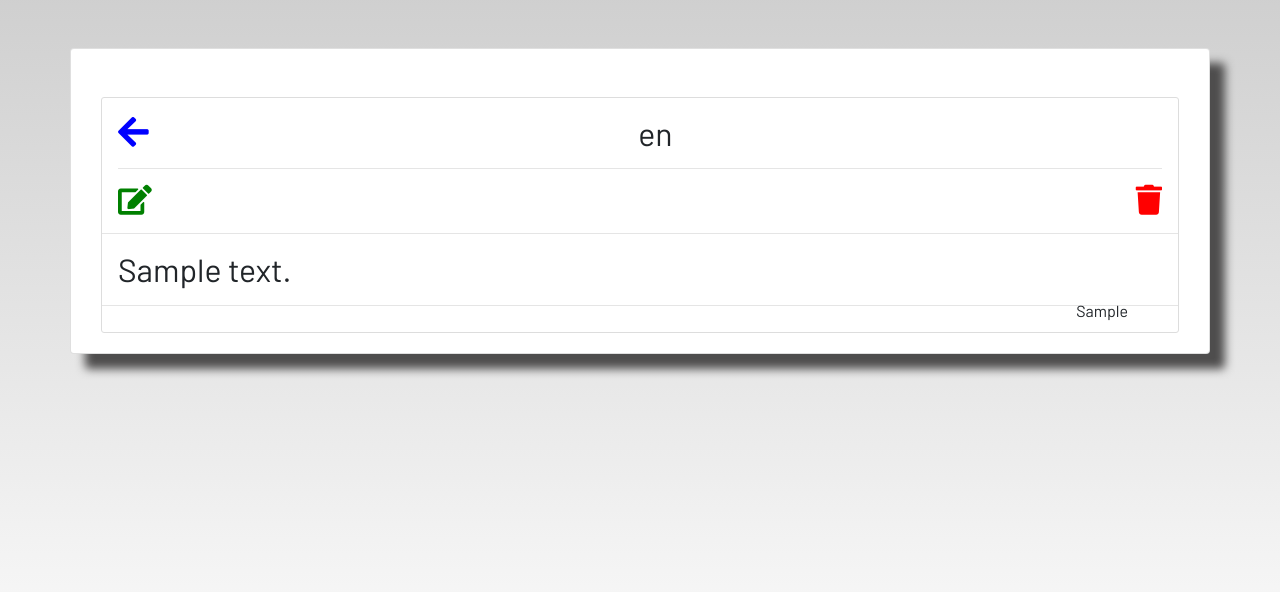
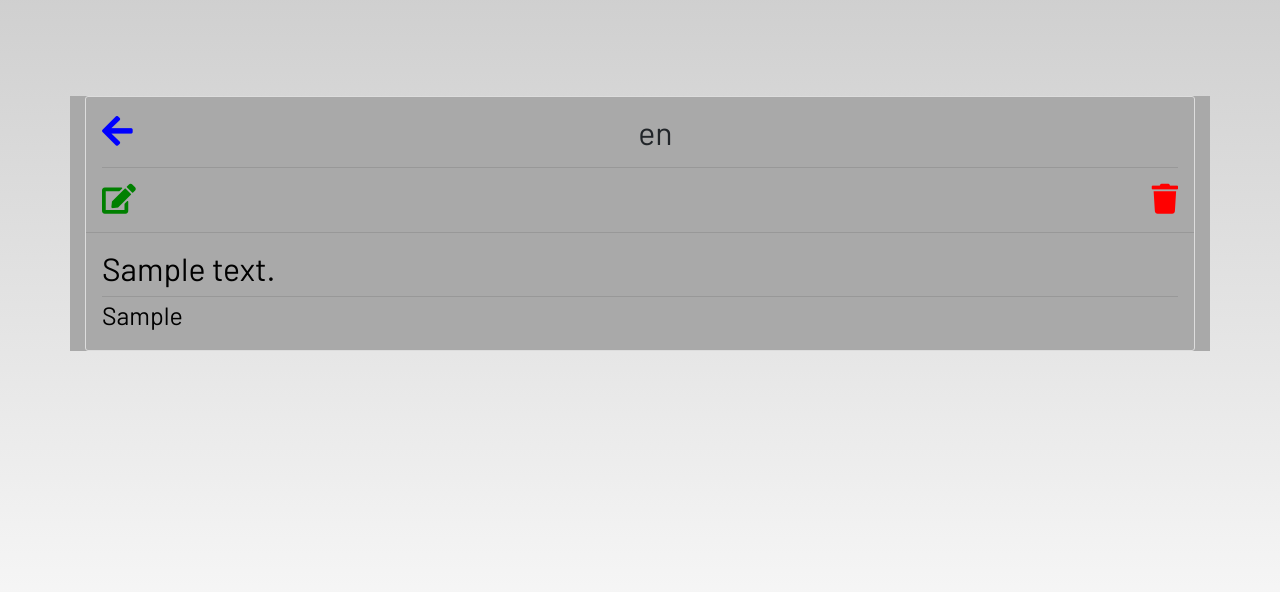
Before and after one commit to sran4/mysavedcode, a Django app: page /snippets_detail/1 in a window 1280 px wide. Shown: the part 56-648 px from the top of the page. Run offline with Django 3.2, Linux system fonts and the light colour scheme; tables that the repository leaves empty hold one stand-in row (values such as "Sample post"); some libraries are stand-ins or nearby versions; some web fonts are replaced.

Commit message:
message  Fixed

```diff
--- a/dashboard/templates/dashboard/notes_detail.html
+++ b/dashboard/templates/dashboard/notes_detail.html
@@ -1,8 +1,7 @@
 {% extends 'dashboard/base.html' %} {% load static %} {% block content %}
-<section class="card container">
-  <div class="container">
-    <div class="content-section p-0 mt-5">
-      <div class="m-3">
+<section class="container" style="background-color: darkgray">
+  <div class="content-section p-0 mt-5" style="background-color: darkgray">
+    <div class="m-3" style="background-color: darkgray">
       <a href="{{request.META.HTTP_REFERER}}"> <i class="fa fa-arrow-left" style="font-size: 35px; float: left; color: blue"></i> </a>
       <h2 class="text-center">{{notes.language}}</h2>
       <hr />
@@ -10,9 +9,8 @@
       <a href="{% url 'delete-note' notes.pk %}"> <i class="fa fa-trash fa-2x" style="font-size: 30px; float: right; color: red"></i></a>
     </div>
     <hr class="p-0 m-0" />
-      <div class="m-3">
+    <div class="m-3" style="background-color: darkgray; font-size: 25px; color: black">
       <h2>{{notes.notes_for_yourself | safe}}</h2>
-      </div>
       <hr class="p-0 m-0" />
       <p>{{notes.code_here | safe}}</p>
     </div>
```
Lines whose indentation alone changed are shown as unchanged.
